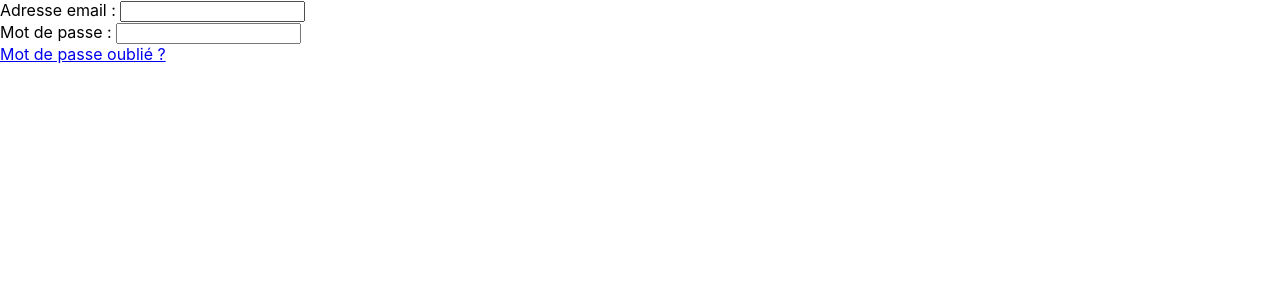
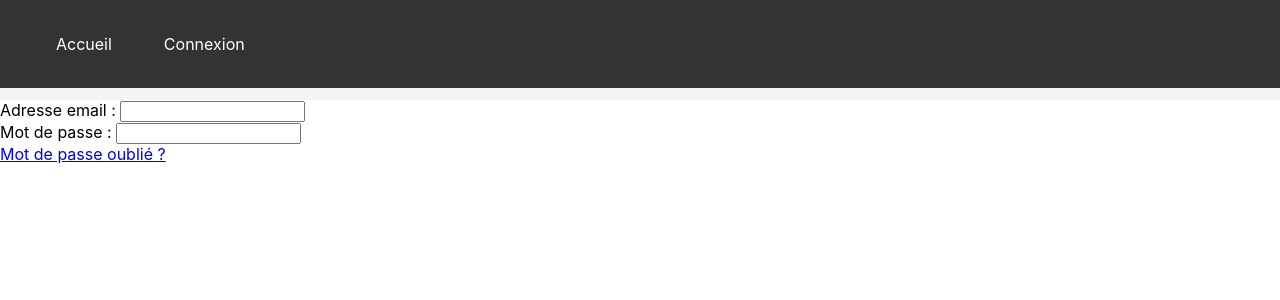
Before and after one commit to MickaelN/React-tooltip, a React (Create React App) app: page / in a window 1280 px wide. Shown: the top 300 px of the page. Built offline with nearby package versions, Linux system fonts and the light colour scheme.

Commit message:
Ajour d'un header pour la démo

```diff
--- a/src/App.js
+++ b/src/App.js
@@ -1,6 +1,7 @@
 import React, { useState } from "react"
 import "./App.css"
 import Tooltip from "./Component/Tooltip"
+import Header from "./Component/Header"
 
 function App() {
   const [isMailVisible, setIsMailVisible] = useState(false)
@@ -12,6 +13,7 @@ function App() {
   }
   return (
     <div classMail="App">
+      <Header />
       <form>
         <div style={{ width: "100%" }}>
           <label for="mail">Adresse email : </label>
--- /dev/null
+++ b/src/Component/Header/index.css
@@ -0,0 +1,27 @@
+nav{
+    background-color: #f5f5f5;
+    height: 100px;
+    width: 100%;
+    top: 0;
+    left: 0;
+    z-index: 1;
+}
+ nav ul {
+    list-style-type: none;
+    margin: 0;
+    padding: 0;
+    overflow: hidden;
+    background-color: #333;
+    padding: 20px;
+ }
+ nav ul li {
+    float: left;
+    margin-left: 20px;
+ }
+ nav ul li a{
+    display: block;
+    color: white;
+    text-align: center;
+    padding: 14px 16px;
+    text-decoration: none;
+ }
--- /dev/null
+++ b/src/Component/Header/index.js
@@ -0,0 +1,18 @@
+import "./index.css"
+const Header = () => {
+    return (
+        <header>
+            <nav>
+                <ul>
+                    <li>
+                        <a href="#">Accueil</a>
+                    </li>
+                    <li>
+                        <a href="#">Connexion</a>
+                    </li>
+                </ul>
+            </nav>
+        </header>
+    )
+}
+export default Header;
```
